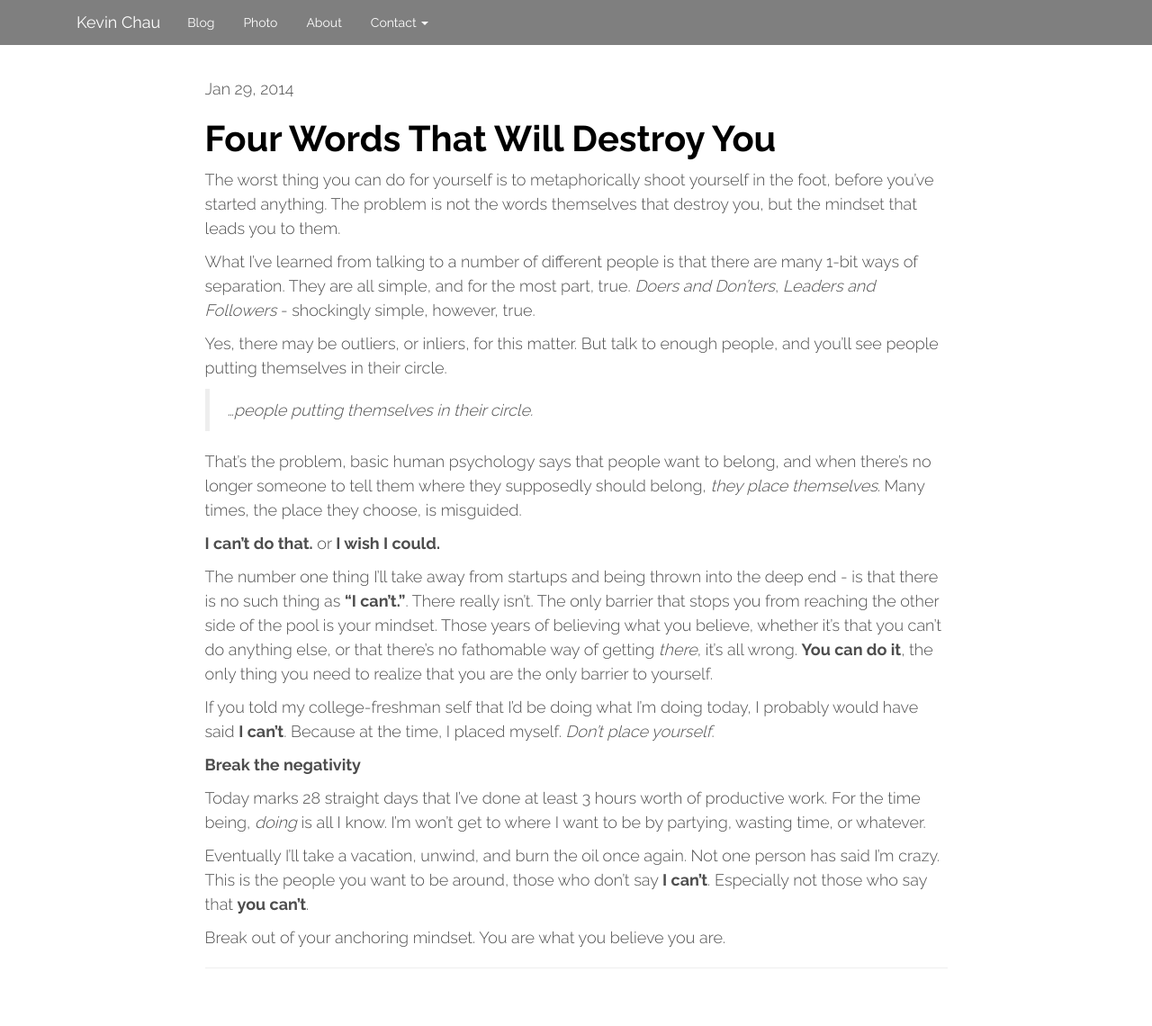
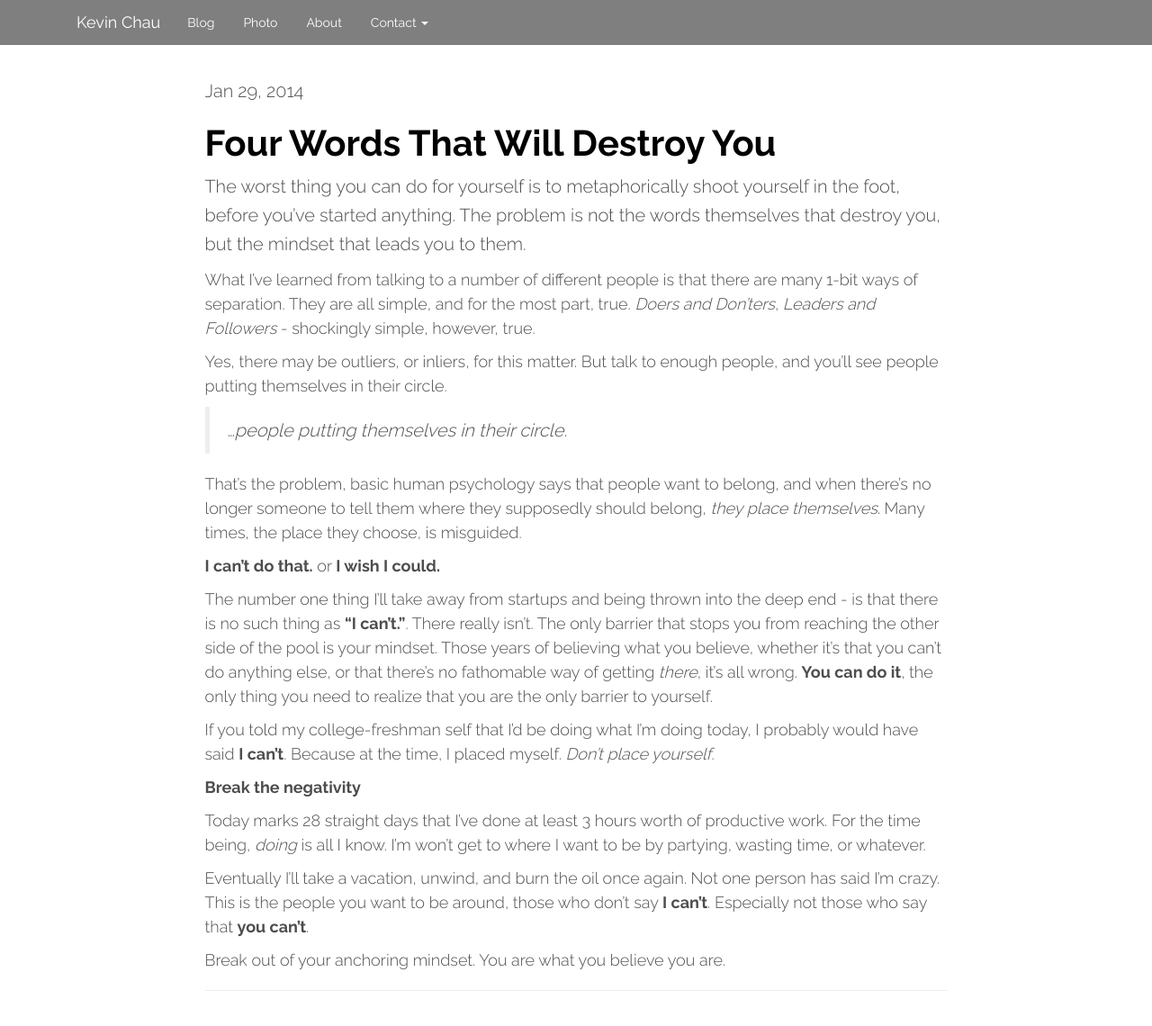
Before and after one commit to kevinchau/kc, a Jekyll site: the page built from _posts/blog/2014-01-29-four-words-that-will-destroy-you.md, in a window 1280 px wide and 1206 px high. Shown: the top 1140 px of the window at 90% size. Built offline with Jekyll 4.4.1, drawn with Linux system fonts in a browser that asks for light colours; nearby versions of some CDN libraries; comment, search, counter and statistics services are not loaded.

Commit message:
blog first child larger

```diff
--- a/css/main.sass
+++ b/css/main.sass
@@ -196,6 +196,10 @@
   float: none
   display: block
 
+.post p:first-child
+  font-size: 20px
+  line-height: 1.6em
+
 .dropdown-menu
   background: rgba(0,0,0,0.5)
 
```
